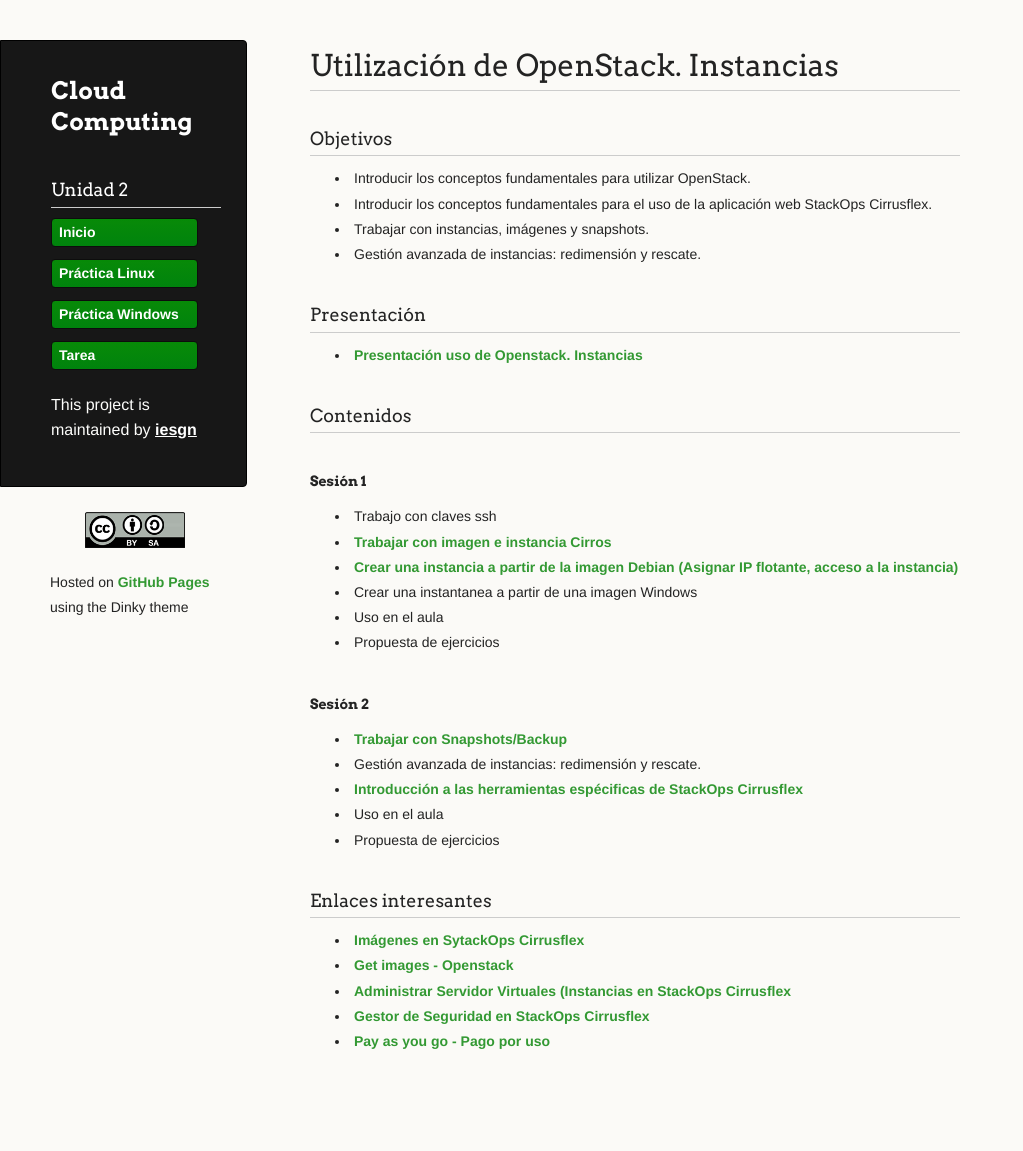
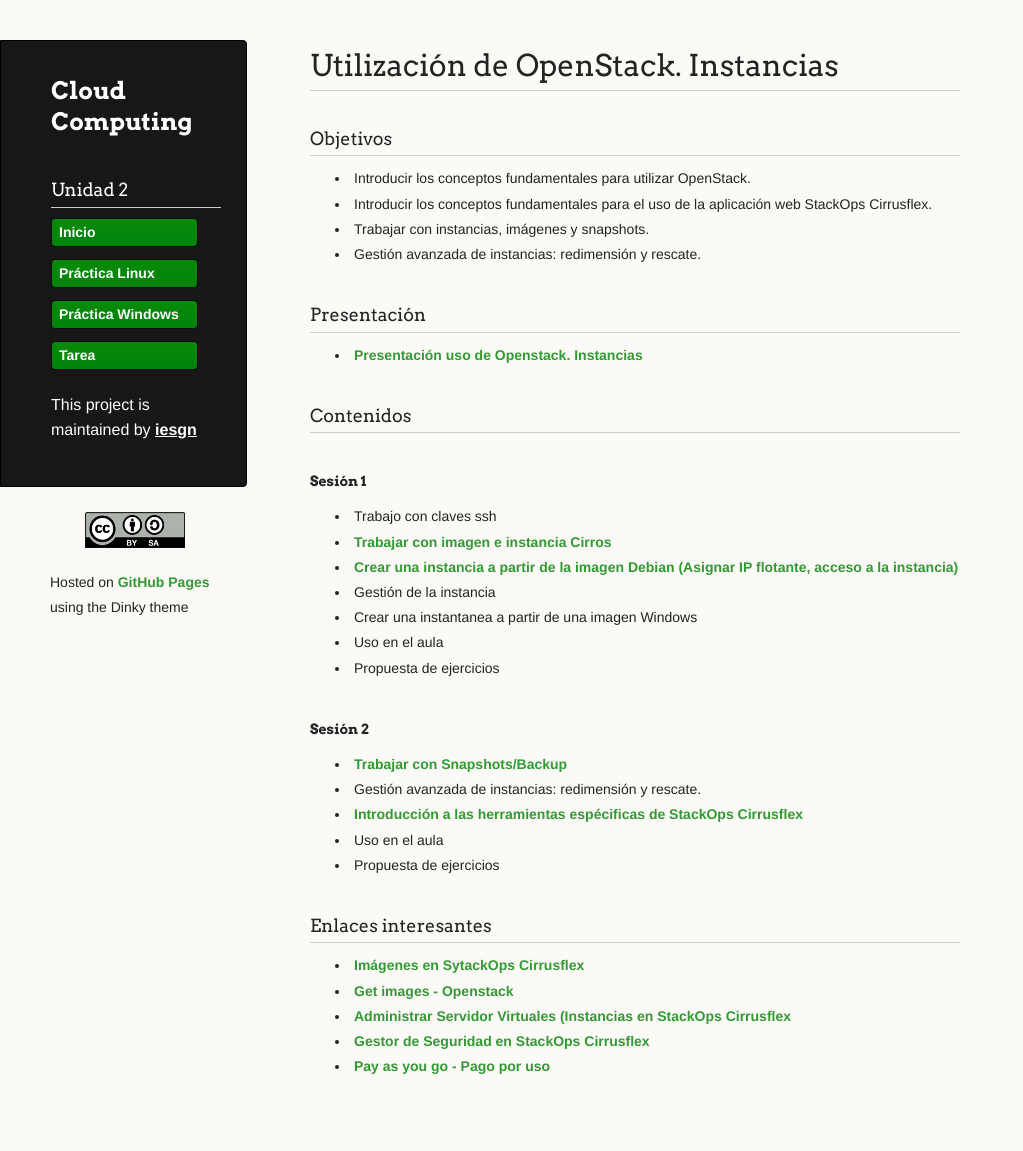
Before and after one commit to iesgn/cloud2, a Jekyll site: the page built from curso/u2/index.md, in a window 1280 px wide. Shown: the whole page, without its empty margins (0-1023 px from the left). Built offline with Jekyll 4.4.1, drawn with Linux system fonts in a browser that asks for light colours; before the commit the page ends 1126 px from its top, so only the background shows below that.

Commit message:
Unidad 2. presentacion.html

```diff
--- a/curso/u2/index.md
+++ b/curso/u2/index.md
@@ -22,6 +22,7 @@ menu:
 * Trabajo con claves ssh
 * [Trabajar con imagen e instancia Cirros](demo1)
 * [Crear una instancia a partir de la imagen Debian (Asignar IP flotante, acceso a la instancia)](demo2)
+* Gestión de la instancia
 * Crear una instantanea a partir de una imagen Windows
 * Uso en el aula
 * Propuesta de ejercicios
--- a/curso/u2/presentacion.html
+++ b/curso/u2/presentacion.html
@@ -38,6 +38,10 @@ tema: white
 			<li>Par de claves ssh (llaves): Utilizadas para acceder por ssh a las instancias desde fuera del cloud</li>
 	    </ul>
 	    </section>
+	    <section data-background="#CC9999">
+    		<h2>Conceptos previos (III)</h2>
+    		<a href="img/openstack-diagram.png"><img src="img/openstack-diagram_2.png"/></a>
+  		</section>
 	    </section>
 
 
```
Also changed, not shown: curso/u2/img/openstack-diagram.png (added), curso/u2/img/openstack-diagram_2.png (added).
